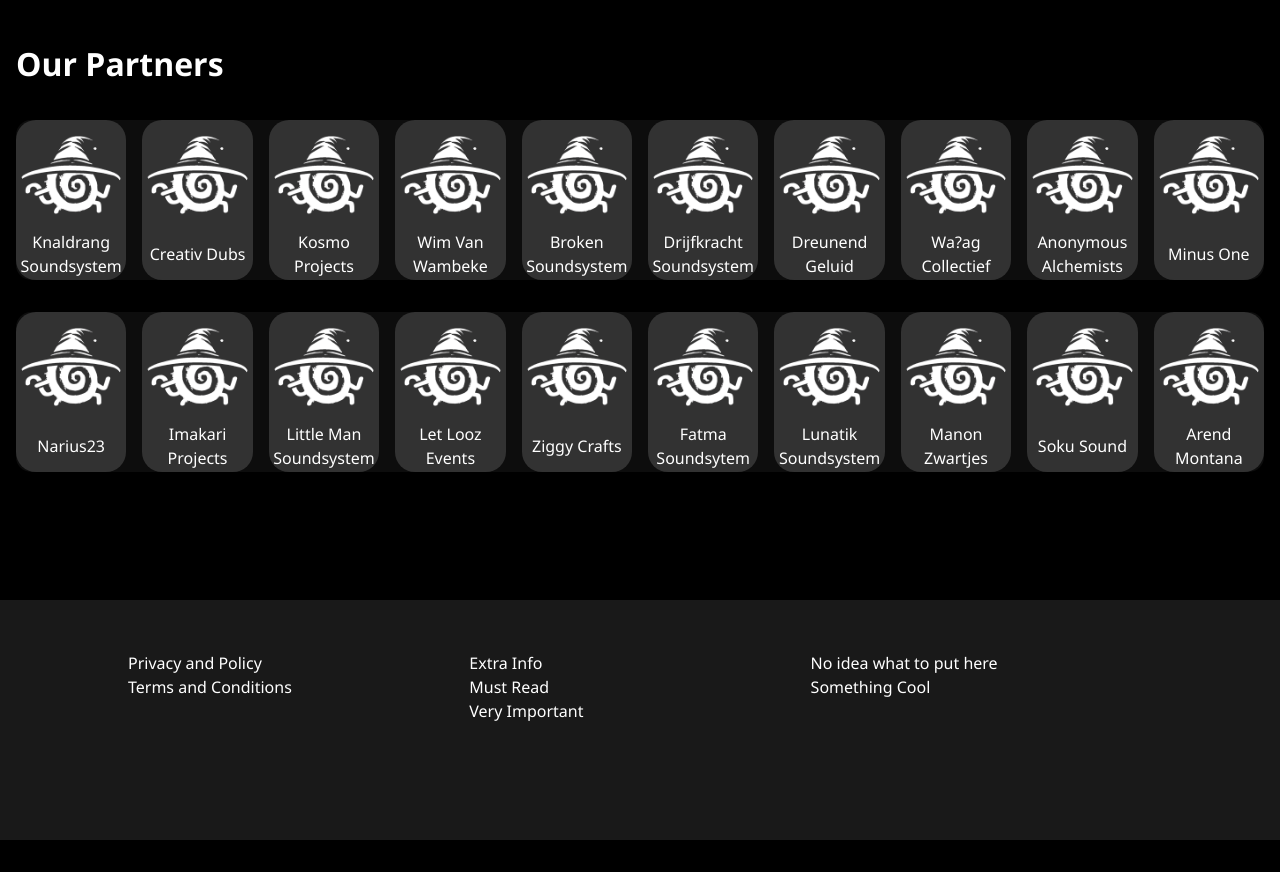
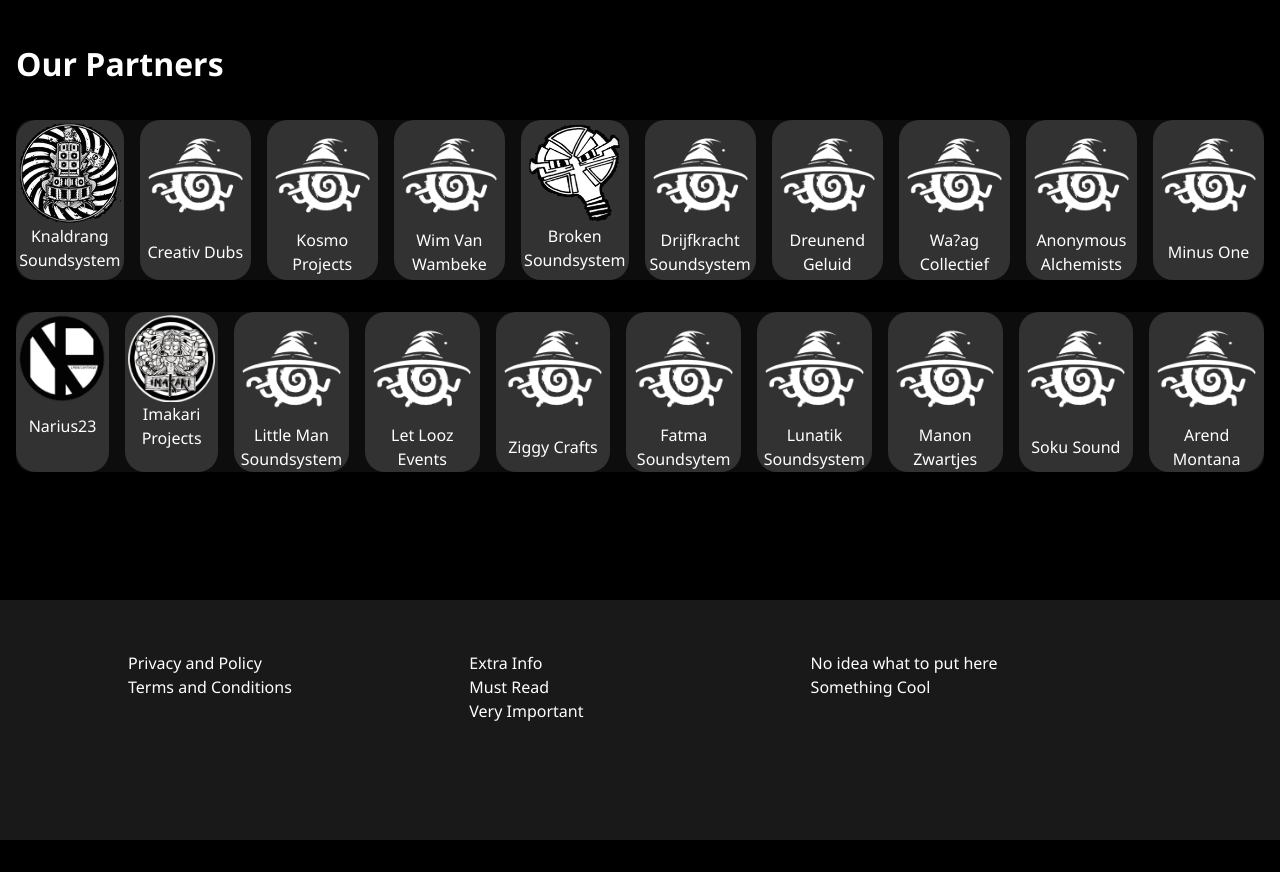
Before and after one commit to soundboi123/Mokshaviteproject, a website built with Vite: page src/home/index.html in a window 1280 px wide. Shown: the part 4600-5472 px from the top of the page. Built offline with nearby package versions, Linux system fonts and the light colour scheme; files whose address does not match are found by name.

Commit message:
partners

```diff
--- a/src/home/index.html
+++ b/src/home/index.html
@@ -241,19 +241,19 @@
           </div>
           <div class="partners-title">Our Partners</Div>
           <div class="partners-container">
-            <div class="partner-card"> <img src="../images/moksha-logo-wit.png"><div class="partner-text">Knaldrang Soundsystem</div></div>
+            <div class="partner-card"> <img src="../partner-logos/Logo-Knaldrang.png"><div class="partner-text">Knaldrang Soundsystem</div></div>
             <div class="partner-card"> <img src="../images/moksha-logo-wit.png"><div class="partner-text">Creativ Dubs</div></div>
             <div class="partner-card"> <img src="../images/moksha-logo-wit.png"><div class="partner-text">Kosmo Projects</div></div>
             <div class="partner-card"> <img src="../images/moksha-logo-wit.png"><div class="partner-text">Wim Van Wambeke</div></div>
-            <div class="partner-card"> <img src="../images/moksha-logo-wit.png"><div class="partner-text">Broken Soundsystem</div></div>
+            <div class="partner-card"> <img src="../partner-logos/Logo-Broken.png"><div class="partner-text">Broken Soundsystem</div></div>
             <div class="partner-card"> <img src="../images/moksha-logo-wit.png"><div class="partner-text">Drijfkracht Soundsystem</div></div>
             <div class="partner-card"> <img src="../images/moksha-logo-wit.png"><div class="partner-text">Dreunend Geluid</div></div>
             <div class="partner-card"> <img src="../images/moksha-logo-wit.png"><div class="partner-text">Wa?ag Collectief</div></div>
             <div class="partner-card"> <img src="../images/moksha-logo-wit.png"><div class="partner-text">Anonymous Alchemists</div></div>
             <div class="partner-card"> <img src="../images/moksha-logo-wit.png"><div class="partner-text">Minus One</div></div>
           </div>     <div class="partners-container">
-            <div class="partner-card"> <img src="../images/moksha-logo-wit.png"><div class="partner-text">Narius23</div></div>
-            <div class="partner-card"> <img src="../images/moksha-logo-wit.png"><div class="partner-text">Imakari Projects</div></div>
+            <div class="partner-card"> <img src="../partner-logos/Logo-Narius.png"><div class="partner-text">Narius23</div></div>
+            <div class="partner-card"> <img src="../partner-logos/Logo-Imakari.png"><div class="partner-text">Imakari Projects</div></div>
             <div class="partner-card"> <img src="../images/moksha-logo-wit.png"><div class="partner-text">Little Man Soundsystem</div></div>
             <div class="partner-card"> <img src="../images/moksha-logo-wit.png"><div class="partner-text">Let Looz Events</div></div>
             <div class="partner-card"> <img src="../images/moksha-logo-wit.png"><div class="partner-text">Ziggy Crafts</div></div>
--- a/src/styles/styles.css
+++ b/src/styles/styles.css
@@ -749,7 +749,7 @@ video {
   background-color: rgb(22, 22, 22, 0.6);
   border-radius: 15px;
   gap: 1rem;
-  margin-bottom: 2rem
+  margin-bottom: 2rem;
 }
 .partner-card{
   width: auto;
@@ -757,6 +757,7 @@ video {
   background-color: rgb(50, 50, 50);
   border-radius: 20px;
   text-align: center;
+  padding: 0.2rem;
 }
 .partner-text{
   display: flex;
```
Also changed, not shown: public/partner-logos/Logo-Broken.png (renamed from public/partner-logos/Logo Broken.png), public/partner-logos/Logo-Imakari.png (renamed from public/partner-logos/Logo Imakari.png), public/partner-logos/Logo-Knaldrang.png (renamed from public/partner-logos/Logo Knaldrang.png), public/partner-logos/Logo-Narius.png (renamed from public/partner-logos/Logo Narius.png).
